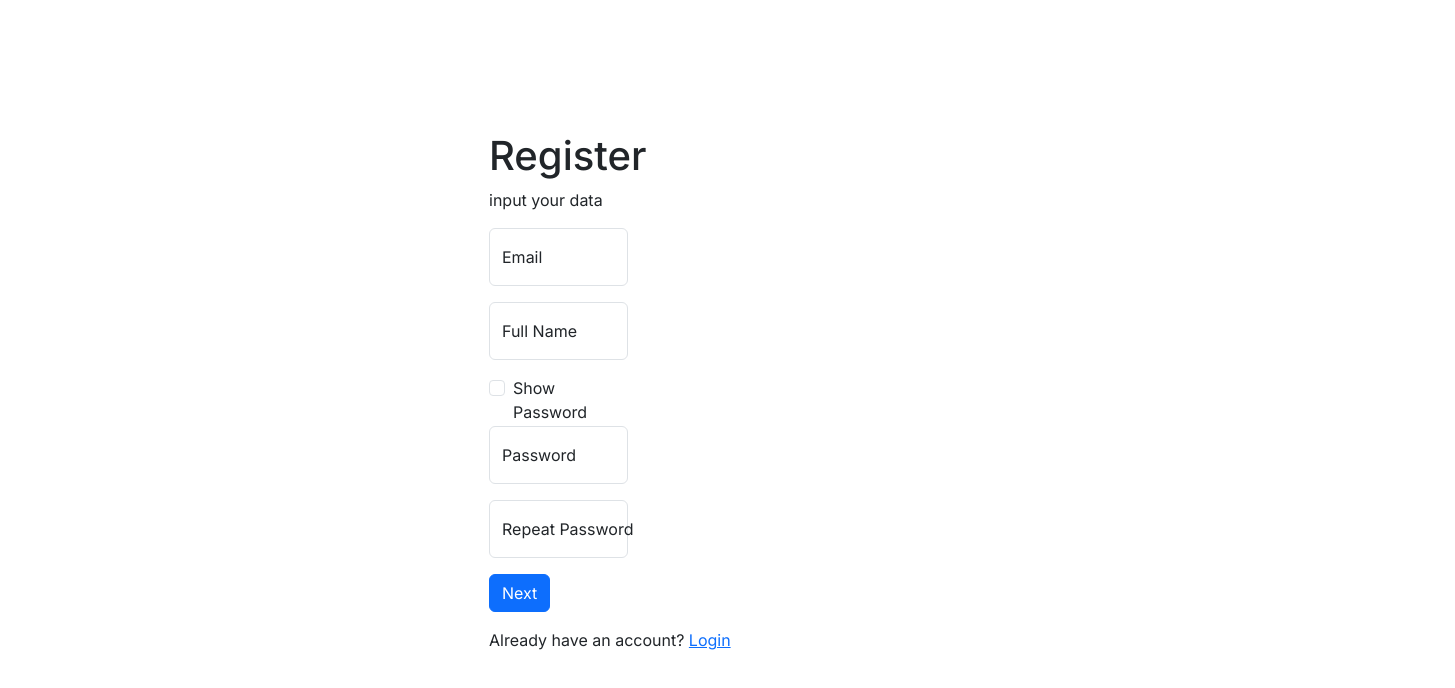
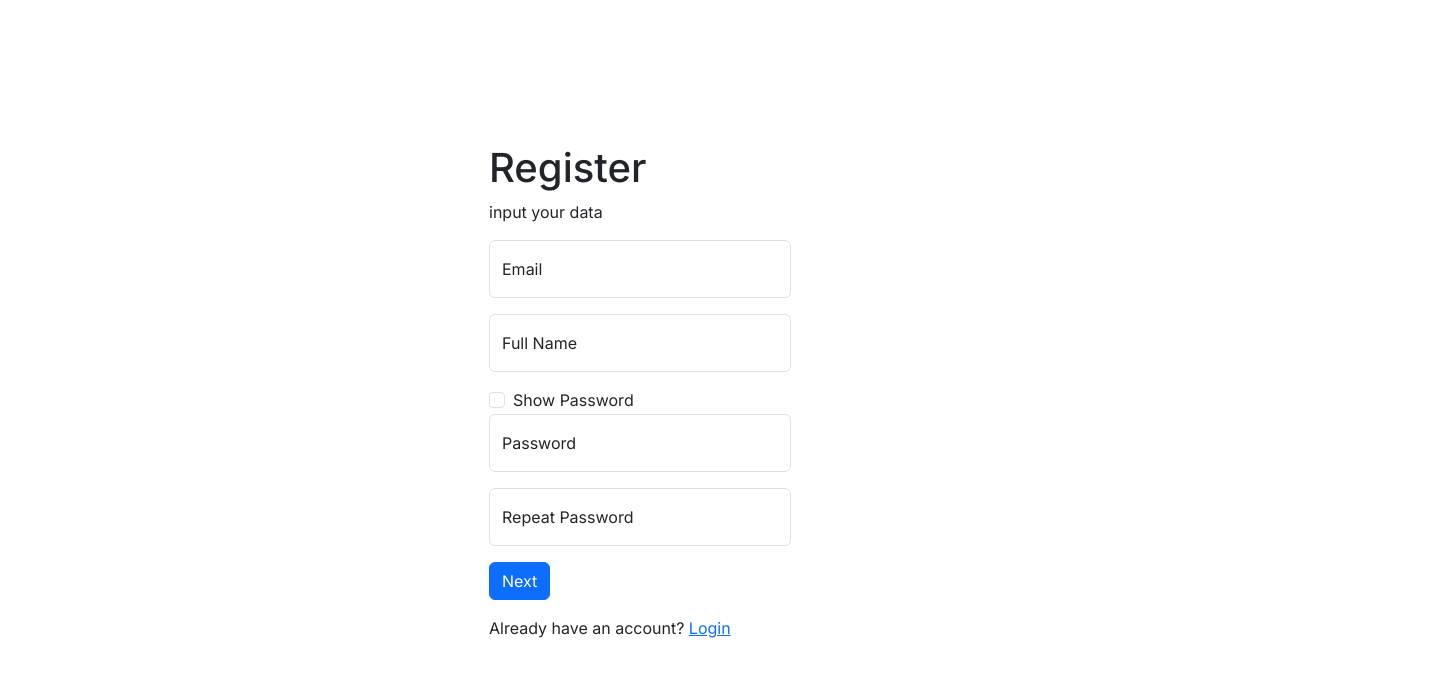
Before and after one commit to danimisme/incomplete-kelana, a Next.js app: page /register in a window 1280 px wide. Shown: the top 688 px of the page, 1455 px wide, since content can reach past the window. Built offline with nearby package versions, Linux system fonts and the light colour scheme.

Commit message:
modify style of registerPage

```diff
--- a/src/app/(auth)/register/page.js
+++ b/src/app/(auth)/register/page.js
@@ -3,7 +3,7 @@ import RegisterForm from "@/components/Fragments/RegisterForm";
 export default function RegisterPage() {
   return (
     <div className="row d-flex vh-100 align-items-center justify-content-center">
-      <div className="col-md-3">
+      <div className="col-lg-6 col-md-8 offset-lg-3 col-10">
         <RegisterForm />
       </div>
     </div>
```
